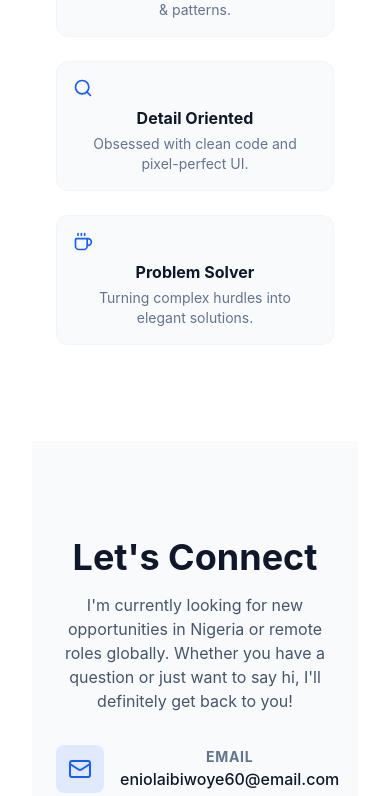
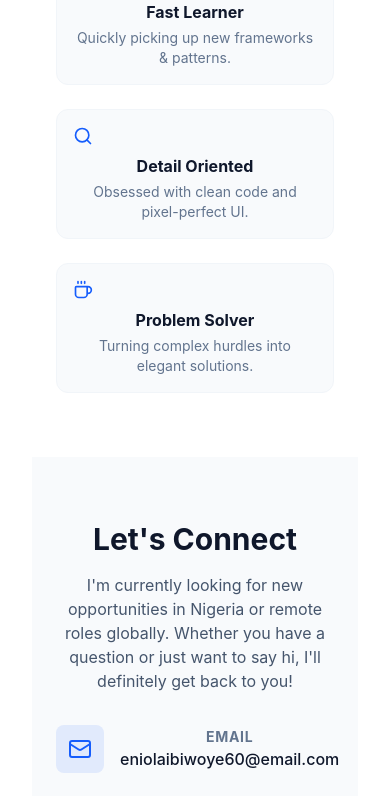
Before and after one commit to Niwani/my-portfolio, a React (Vite) app: page / in a window 390 px wide. Shown: the part 6178-6974 px from the top of the page. Built offline with nearby package versions, Linux system fonts and the light colour scheme.

Commit message:
fix: adjust mobile padding and font sizes for responsiveness

```diff
--- a/src/components/AboutMe.jsx
+++ b/src/components/AboutMe.jsx
@@ -10,7 +10,7 @@ const AboutSection = () => {
   ];
 
   return (
-    <section className="py-24 bg-white dark:bg-[#020617] transition-colors">
+    <section className="py-16 md:py-24 bg-white dark:bg-[#020617] transition-colors">
       <div className="container mx-auto px-6">
         <div className="flex flex-col lg:flex-row gap-16 items-center">
           {/* Left Column: Image */}
--- a/src/components/Contact.jsx
+++ b/src/components/Contact.jsx
@@ -17,7 +17,7 @@ const ContactSection = () => {
   };
 
   return (
-    <section id="contact" className="py-24 bg-slate-50 dark:bg-[#020617]">
+    <section id="contact" className="py-16 md:py-24 bg-slate-50 dark:bg-[#020617]">
       <div className="container mx-auto px-6">
         <div className="max-w-5xl mx-auto">
 
@@ -25,7 +25,7 @@ const ContactSection = () => {
 
             <div className="space-y-8">
               <div>
-                <h2 className="text-4xl font-bold text-slate-900 dark:text-white mb-4">Let's Connect</h2>
+                <h2 className="text-3xl md:text-4xl font-bold text-slate-900 dark:text-white mb-4">Let's Connect</h2>
                 <p className="text-slate-600 dark:text-slate-400">
                   I'm currently looking for new opportunities in Nigeria or remote roles globally. Whether you have a question or just want to say hi, I'll definitely get back to you!
                 </p>
--- a/src/components/Hero.jsx
+++ b/src/components/Hero.jsx
@@ -36,7 +36,7 @@ export default function Hero() {
             </div>
 
             {/* Headline */}
-            <h1 className="text-5xl md:text-8xl font-black tracking-tighter text-white mb-6">
+            <h1 className="text-4xl md:text-8xl font-black tracking-tighter text-white mb-6">
               Building for the <br />
               <span className="text-transparent bg-clip-text bg-gradient-to-r from-blue-400 to-cyan-300">
                 Modern Web.
--- a/src/components/Portfolio.jsx
+++ b/src/components/Portfolio.jsx
@@ -3,8 +3,8 @@ import projects from "../data/projects";
 
 export default function Portfolio() {
     return (
-        <div className="container mx-auto px-4 py-8">
-            <h2 className="text-3xl font-bold text-center mb-8 text-white">My Projects</h2>
+        <div id="projects" className="container mx-auto px-4 py-16 md:py-24">
+            <h2 className="text-3xl md:text-5xl font-bold text-center mb-12 text-white">My Projects</h2>
             <div className="grid grid-cols-1 md:grid-cols-2 lg:grid-cols-3 gap-6">
                 {projects.map((project) => (
                     <ProjectCard
```
